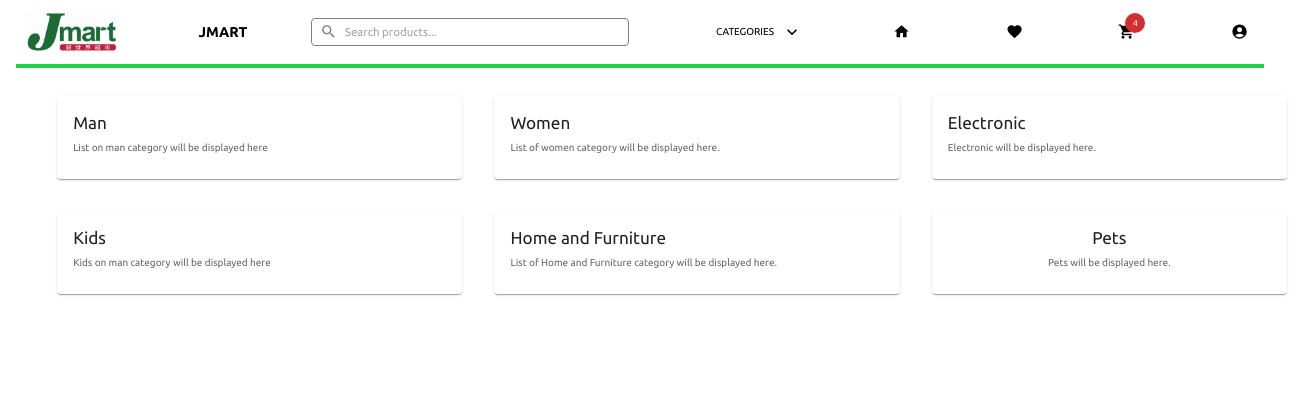
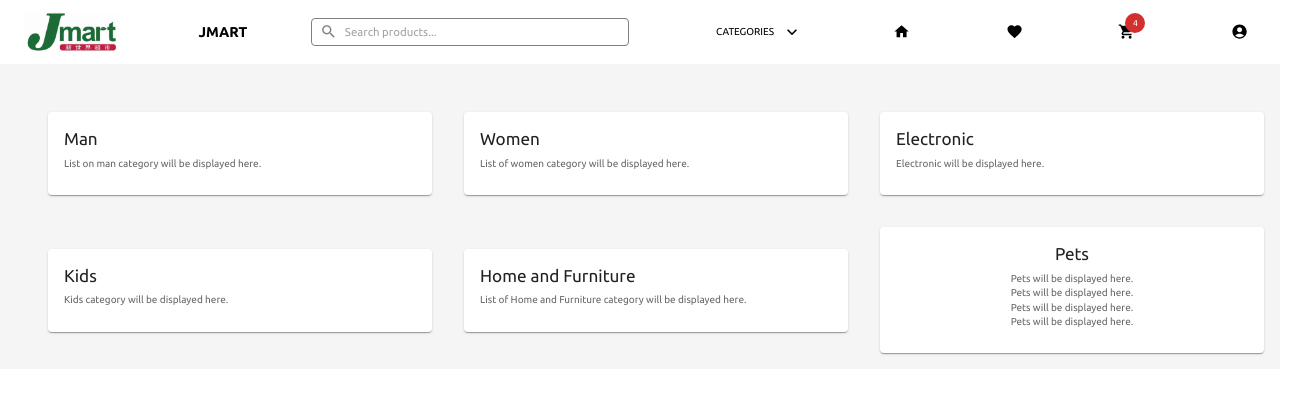
Before and after one commit to Yonas05/all-mall, a React (Create React App) app: page / in a window 1280 px wide. Shown: the top 394 px of the page, 1312 px wide, since content can reach past the window. Built offline with nearby package versions, Linux system fonts and the light colour scheme.

Commit message:
navbar edition

```diff
--- a/src/components/Home.js
+++ b/src/components/Home.js
@@ -1,7 +1,5 @@
 import React from "react";
-import {
-    Card, CardContent, Grid, ThemeProvider, Typography, createTheme
-} from "@mui/material";
+import { Card, CardContent, Grid, ThemeProvider, Typography, createTheme } from "@mui/material";
 
 // Create a theme with Ubuntu font
 const theme = createTheme({
@@ -14,22 +12,28 @@ const theme = createTheme({
 function Home() {
     return (
         <ThemeProvider theme={theme}>
-            {/* First Grid container */}
+            {/* Parent Grid - Full Screen Width */}
             <Grid
                 container
                 spacing={4}
-                justifyContent="center" // Horizontally center the grid items
-                alignItems="center" // Vertically center the grid items
-                sx={{ margin: 0, padding: 0 }}
+                justifyContent="center" // Horizontally center all grid items
+                alignItems="center" // Vertically center items based on content height
+                sx={{
+                    width: "100vw", // Full screen width
+                    margin: 0,
+                    padding: 2,
+                    backgroundColor: "#f5f5f5" // Optional background color
+                }}
             >
+                {/* First Row */}
                 <Grid item xs={12} sm={8} md={6} lg={4}>
                     <Card sx={{ width: '100%' }}>
                         <CardContent>
-                            <Typography gutterBottom variant="h5" component="div">
+                            <Typography gutterBottom variant="h5">
                                 Man
                             </Typography>
                             <Typography variant="body2" color="text.secondary">
-                                List on man category will be displayed here
+                                List on man category will be displayed here.
                             </Typography>
                         </CardContent>
                     </Card>
@@ -37,7 +41,7 @@ function Home() {
                 <Grid item xs={12} sm={8} md={6} lg={4}>
                     <Card sx={{ width: '100%' }}>
                         <CardContent>
-                            <Typography gutterBottom variant="h5" component="div">
+                            <Typography gutterBottom variant="h5">
                                 Women
                             </Typography>
                             <Typography variant="body2" color="text.secondary">
@@ -46,10 +50,10 @@ function Home() {
                         </CardContent>
                     </Card>
                 </Grid>
-                <Grid item xs={12} sm={8} md={6} lg={3.54}>
+                <Grid item xs={12} sm={8} md={6} lg={4}>
                     <Card sx={{ width: '100%' }}>
                         <CardContent>
-                            <Typography gutterBottom variant="h5" component="div">
+                            <Typography gutterBottom variant="h5">
                                 Electronic
                             </Typography>
                             <Typography variant="body2" color="text.secondary">
@@ -58,24 +62,16 @@ function Home() {
                         </CardContent>
                     </Card>
                 </Grid>
-            </Grid>
 
-            {/* Second Grid container */}
-            <Grid
-                container
-                spacing={4}
-                justifyContent="center" // Horizontally center the grid items
-                alignItems="center" // Vertically center the grid items
-                sx={{ margin: 0, padding: 0 }}
-            >
+                {/* Second Row */}
                 <Grid item xs={12} sm={8} md={6} lg={4}>
                     <Card sx={{ width: '100%' }}>
                         <CardContent>
-                            <Typography gutterBottom variant="h5" component="div">
+                            <Typography gutterBottom variant="h5">
                                 Kids
                             </Typography>
                             <Typography variant="body2" color="text.secondary">
-                                Kids on man category will be displayed here
+                                Kids category will be displayed here.
                             </Typography>
                         </CardContent>
                     </Card>
@@ -83,7 +79,7 @@ function Home() {
                 <Grid item xs={12} sm={8} md={6} lg={4}>
                     <Card sx={{ width: '100%' }}>
                         <CardContent>
-                            <Typography gutterBottom variant="h5" component="div">
+                            <Typography gutterBottom variant="h5">
                                 Home and Furniture
                             </Typography>
                             <Typography variant="body2" color="text.secondary">
@@ -92,26 +88,34 @@ function Home() {
                         </CardContent>
                     </Card>
                 </Grid>
-                <Grid item xs={12} sm={8} md={6} lg={3.54}>
+                <Grid item xs={12} sm={8} md={6} lg={4}>
                     <Card sx={{ width: '100%' }}>
                         <CardContent
                             sx={{
                                 display: 'flex',
                                 flexDirection: 'column',
-                                justifyContent: 'center', // Vertically center the content
-                                alignItems: 'center', // Horizontally center the content
-                                textAlign: 'center' // Ensure the text is centered horizontally
+                                justifyContent: 'center',
+                                alignItems: 'center',
+                                textAlign: 'center'
                             }}
                         >
-                            <Typography gutterBottom variant="h5" component="div">
+                            <Typography gutterBottom variant="h5">
                                 Pets
+                            </Typography>
+                            <Typography variant="body2" color="text.secondary">
+                                Pets will be displayed here.
+                            </Typography>
+                            <Typography variant="body2" color="text.secondary">
+                                Pets will be displayed here.
+                            </Typography>
+                            <Typography variant="body2" color="text.secondary">
+                                Pets will be displayed here.
                             </Typography>
                             <Typography variant="body2" color="text.secondary">
                                 Pets will be displayed here.
                             </Typography>
                         </CardContent>
                     </Card>
-
                 </Grid>
             </Grid>
         </ThemeProvider>
```
